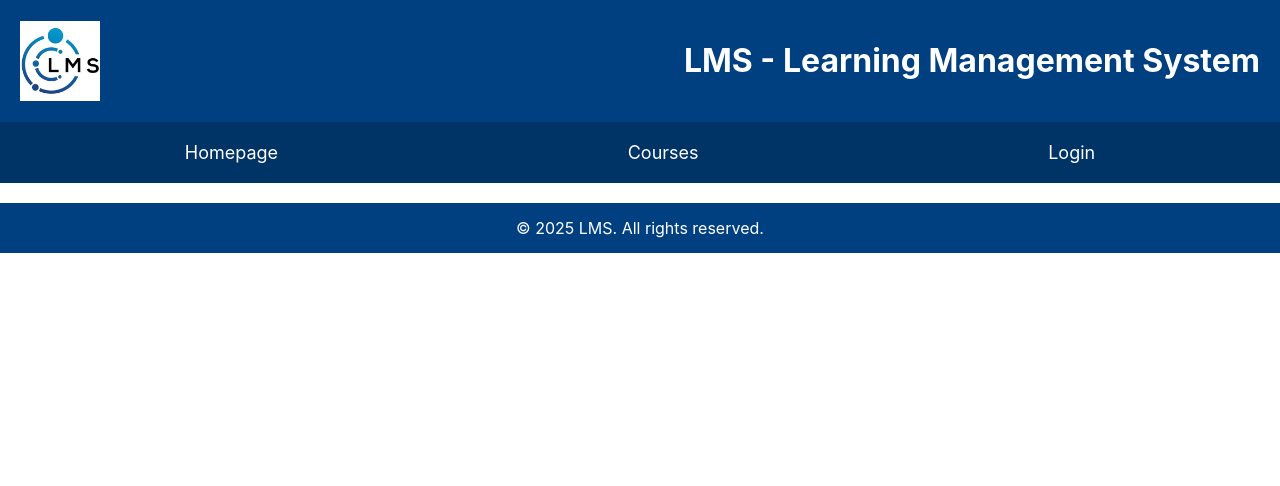
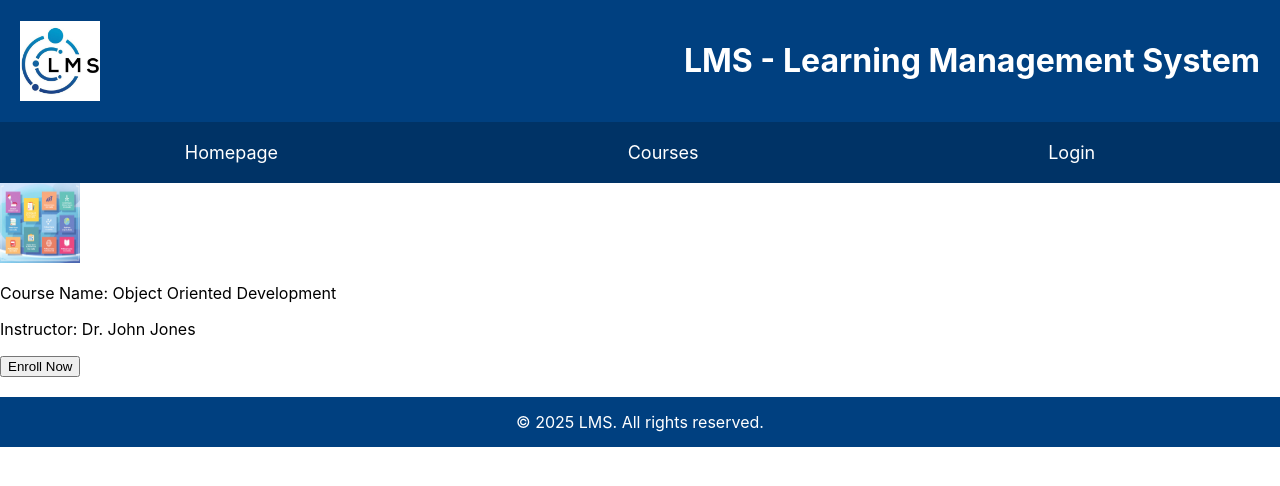
Before and after one commit to Chamer5465/ENSF381-Assignment4, a React (Create React App) app in the folder my-lms-app/: page /Courses in a window 1280 px wide. Shown: the top 486 px of the page. Built offline with nearby package versions, Linux system fonts and the light colour scheme.

Commit message:
Started work on the course page

```diff
--- a/my-lms-app/src/CourseCatalog.js
+++ b/my-lms-app/src/CourseCatalog.js
@@ -1,11 +1,16 @@
 import React from 'react';
 
 import CourseItem from './CourseItem';
+import Courses from './data/courses';
 
 function CourseCatalog() {
+    const course = Courses[1];
+    var name = course.name;
+    var instructor = course.instructor;
+    var description = course.description;
     return (
         <div>
-
+            <CourseItem name={name} instructor={instructor} description={description}/>
         </div>
     );
 }
--- a/my-lms-app/src/CourseItem.js
+++ b/my-lms-app/src/CourseItem.js
@@ -1,9 +1,25 @@
-import React from 'react';
+import {React, useState} from 'react';
+import courselogo from './images/course1.jpg';
+import Courses from './data/courses';
 
 function CourseItem(props) {
+    const [showDescription, setShowDescription] = useState(false);
+
+    function hover(){
+        setShowDescription(true);
+    }
+
+    function outHover(){
+        setShowDescription(false);
+    }
+
     return (
-        <div>
-
+        <div onMouseEnter={hover} onMouseLeave={outHover}>
+            <img src={courselogo} alt='Course Image'></img>
+            <p>Course Name: {props.name}</p>
+            <p>Instructor: {props.instructor}</p>
+            {showDescription && <p>Description: {props.description}</p>}
+            <button>Enroll Now</button>
         </div>
     );
 }
```
